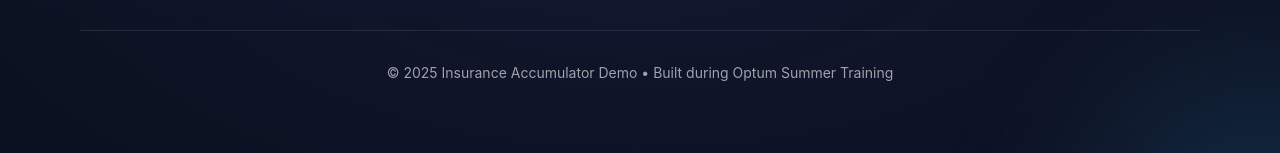
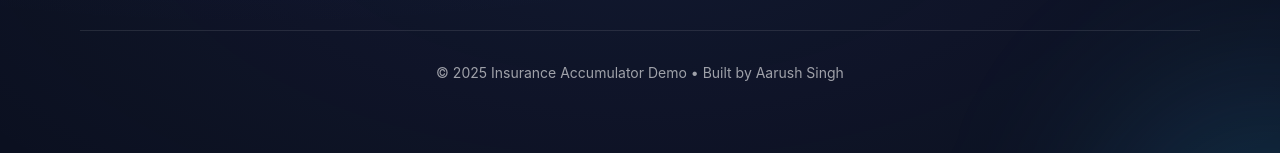
Before and after one commit to aarush6848ddh/insurance_accumulator, a Next.js app in the folder frontend/: page / in a window 1280 px wide. Shown: the part 2892-3045 px from the top of the page. Built offline with nearby package versions, Linux system fonts and the light colour scheme.

Commit message:
update frontend

```diff
--- a/frontend/app/page.tsx
+++ b/frontend/app/page.tsx
@@ -434,7 +434,7 @@ export default function Home() {
           transition={{ delay: 1.6, duration: 0.6 }}
         >
           <p className="text-white/60 text-sm">
-            © {new Date().getFullYear()} Insurance Accumulator Demo • Built during Optum Summer Training
+            © {new Date().getFullYear()} Insurance Accumulator Demo • Built by Aarush Singh
           </p>
         </motion.div>
       </motion.footer>
```
